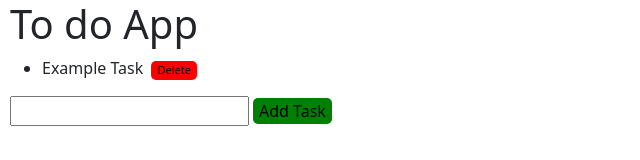
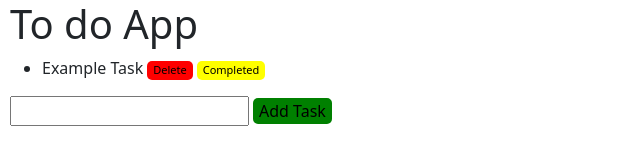
Before and after one commit to lawal-mj/react-todo-app, a React (Create React App) app: page / in a window 1280 px wide. Shown: the top 160 px of the page, without its empty margins (0-640 px from the left). Built offline with nearby package versions, Linux system fonts and the light colour scheme.

Commit message:
add completed button

```diff
--- a/public/styles.css
+++ b/public/styles.css
@@ -10,7 +10,7 @@ button {
 
 }
 
-.button--delete {
+.button--delete, .button--complete {
     background-color: red;
     border-radius: 5px;
     margin-left: 4px;
@@ -21,3 +21,7 @@ button {
 #root {
     margin-left: 10px;
 }
+
+.button--complete {
+    background-color: yellow;
+}
--- a/src/components/OngoingTask.js
+++ b/src/components/OngoingTask.js
@@ -1,6 +1,18 @@
-export default function OngoingTask(props){
+export default function OngoingTask(props) {
   return (
-    <li>{props.task} <button className="button--delete" onClick={() => props.deleteTasks(props.id)}>Delete</button></li>
-  )
+    <li>
+      {props.task}
+      <button
+        className="button--delete"
+        onClick={() => props.deleteTasks(props.id)}
+      >
+        Delete
+      </button>
 
+      <button className="button--complete">
+        Completed
+
+      </button>
+    </li>
+  );
 }
```
Also changed, not shown: src/components/CompletedTask.js (added, +7 -0 lines).
